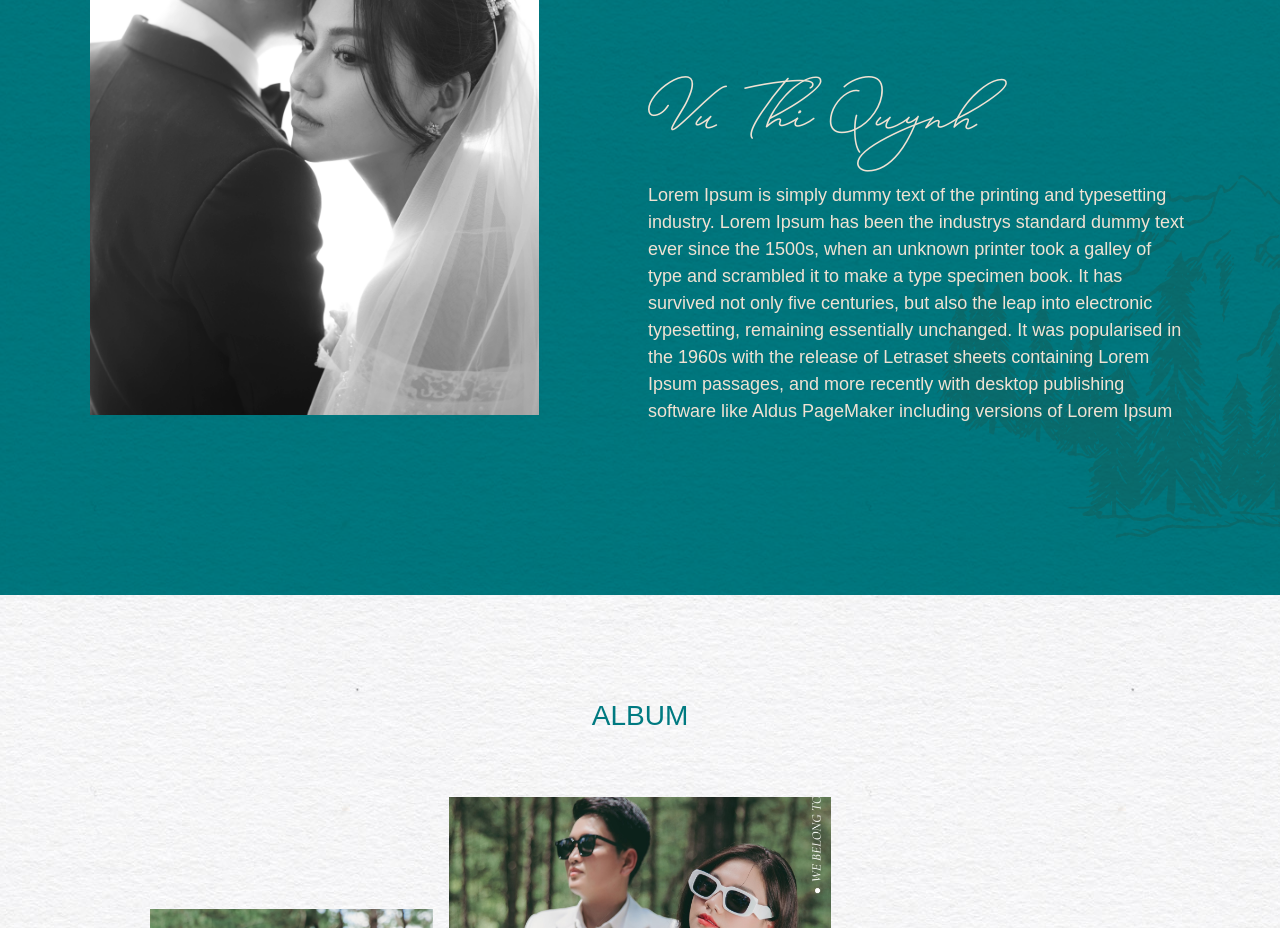
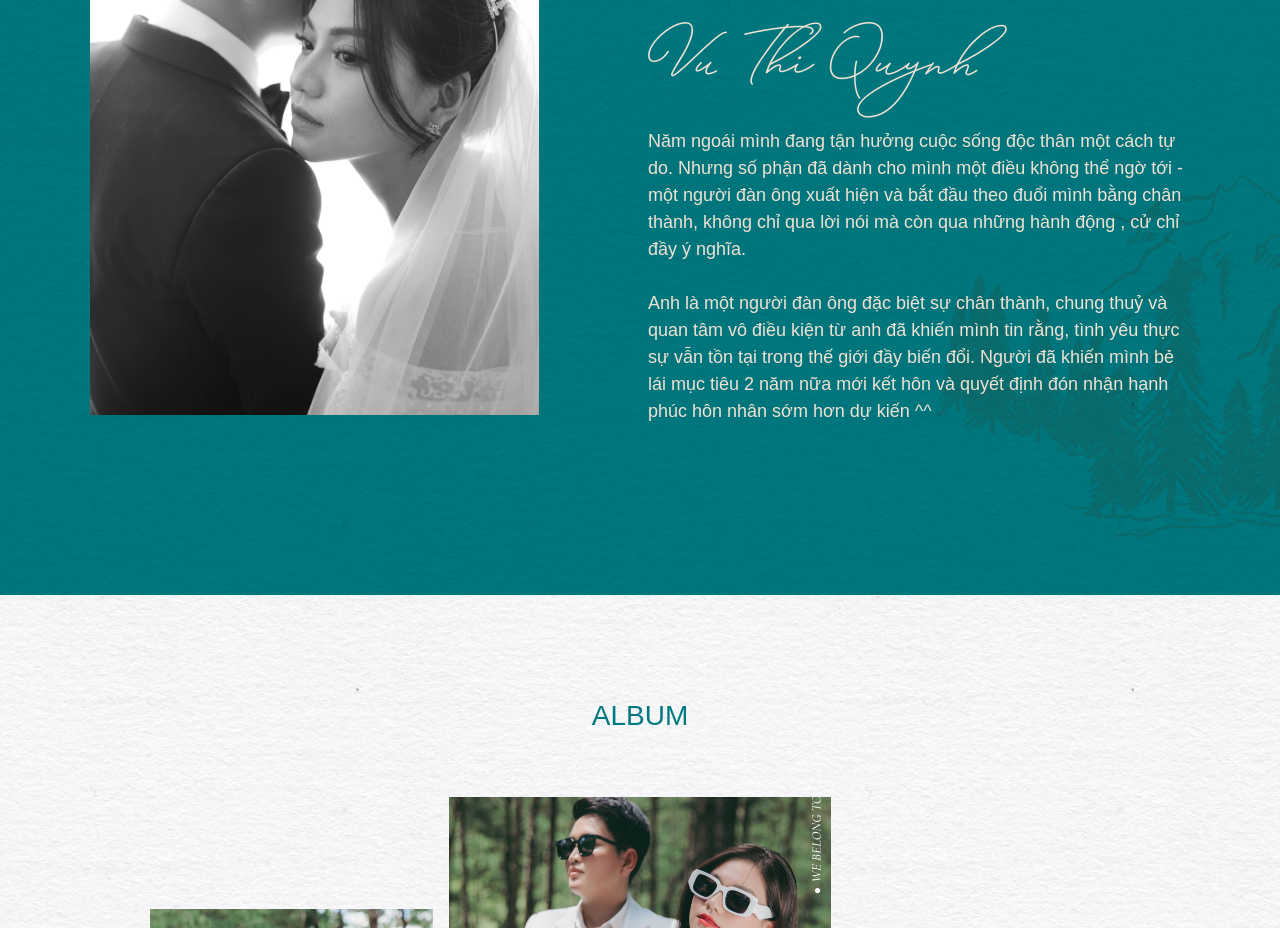
Before and after one commit to kira-ng/wedding, a Next.js app: page / in a window 1280 px wide. Shown: the part 3340-4268 px from the top of the page. Built offline with nearby package versions, Linux system fonts and the light colour scheme.

Commit message:
Change content

```diff
--- a/components/Bio.tsx
+++ b/components/Bio.tsx
@@ -40,12 +40,14 @@ const Bio = () => {
                 <p>
                   Tôi hiện đang làm việc trong lĩnh vực công nghệ, một lĩnh vực
                   khá khô khan và thực tế.
-                  <br/>
-                  Trong khi đó, vợ tôi lại là một người
-                  hoàn toàn trái ngược ân cần, ấm áp, luôn quan tâm và sẵn
-                  lòng lắng nghe.
-                  <br/>
+                  <br />
+                  <br />
+                  Trong khi đó, vợ tôi lại là một người hoàn toàn trái ngược ân
+                  cần, ấm áp, luôn quan tâm và sẵn lòng lắng nghe.
+                  <br />
+                  <br />
                   Chính vậy, những trái dấu này lại hút nhau vô cùng!
+                  <br />
                 </p>
               </div>
             </m.div>
@@ -113,16 +115,18 @@ const Bio = () => {
               </div>
               <div className="story-content color-2 font-para line-height-normal">
                 <p>
-                  Lorem Ipsum is simply dummy text of the printing and
-                  typesetting industry. Lorem Ipsum has been the industrys
-                  standard dummy text ever since the 1500s, when an unknown
-                  printer took a galley of type and scrambled it to make a type
-                  specimen book. It has survived not only five centuries, but
-                  also the leap into electronic typesetting, remaining
-                  essentially unchanged. It was popularised in the 1960s with
-                  the release of Letraset sheets containing Lorem Ipsum
-                  passages, and more recently with desktop publishing software
-                  like Aldus PageMaker including versions of Lorem Ipsum
+                  Năm ngoái mình đang tận hưởng cuộc sống độc thân một cách tự
+                  do. Nhưng số phận đã dành cho mình một điều không thể ngờ tới
+                  - một người đàn ông xuất hiện và bắt đầu theo đuổi mình bằng
+                  chân thành, không chỉ qua lời nói mà còn qua những hành động ,
+                  cử chỉ đầy ý nghĩa.
+                  <br />
+                  <br />
+                  Anh là một người đàn ông đặc biệt sự chân thành, chung thuỷ và
+                  quan tâm vô điều kiện từ anh đã khiến mình tin rằng, tình yêu
+                  thực sự vẫn tồn tại trong thế giới đầy biến đổi. Người đã
+                  khiến mình bẻ lái mục tiêu 2 năm nữa mới kết hôn và quyết định
+                  đón nhận hạnh phúc hôn nhân sớm hơn dự kiến ^^
                 </p>
               </div>
             </m.div>
```
